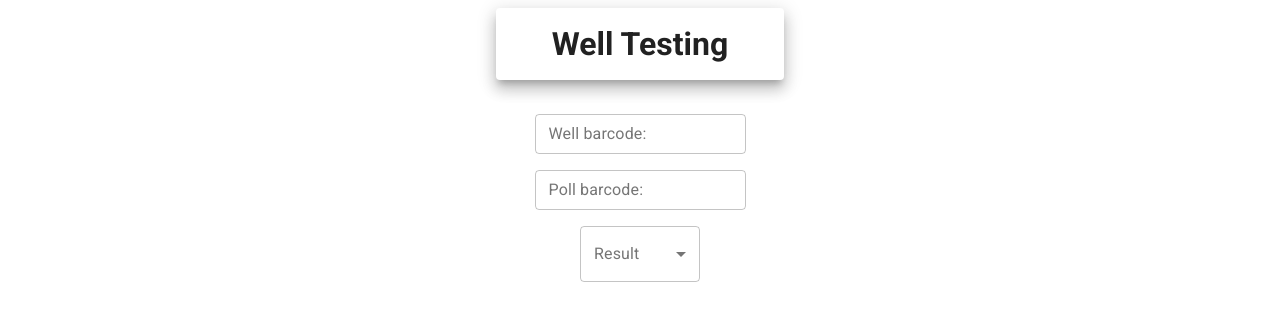
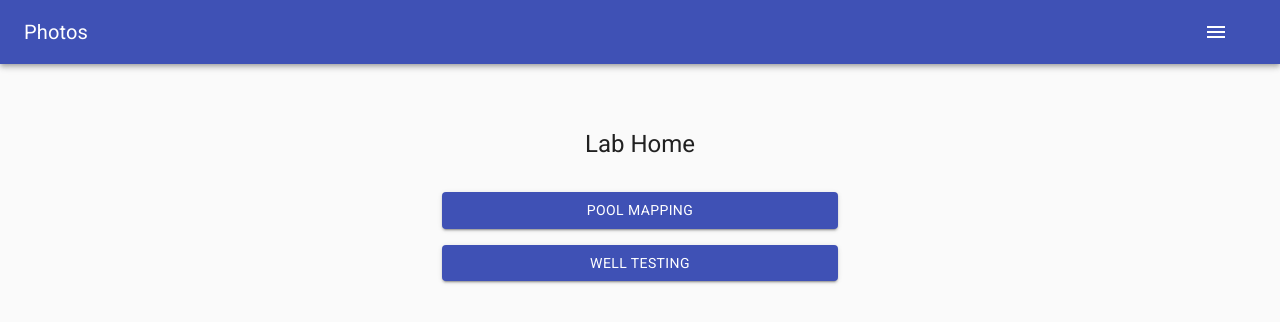
Before and after one commit to alawngnome/COVID-testing, a React (Create React App) app: page /labhome in a window 1280 px wide. Shown: the top 322 px of the page. Built offline with nearby package versions, Linux system fonts and the light colour scheme.

Commit message:
navbar changes

```diff
--- a/src/App.js
+++ b/src/App.js
@@ -1,17 +1,31 @@
 import Login from './Components/Login.js';
+import EELogin from './Components/EELogin.js';
 import TestCollection from './Components/TestCollection.js';
+
+import React from "react";
+import PoolMapping from './Components/PoolMapping';
 import WellTesting from './Components/WellTesting';
-import LabHome from './Components/LabHome.js';
-import PoolMapping from './Components/PoolMapping';
+import LabHome from './Components/LabHome';
+import Header from "./Components/Navbar";
+import { BrowserRouter, Route, Switch } from "react-router-dom";
+import { makeStyles } from "@material-ui/core/styles";
+
+const useStyles = makeStyles({});
 
 function App() {
-  //return <TestCollection />;
-  // return <LabHome />;
-  // return <WellTesting />;
-  //return <LabHome />;
-  return <WellTesting />;
-  //return <Login />;
-  //return <EELogin />;
+  const classes = useStyles();
+  return (
+    <div className={classes.container}>
+      <BrowserRouter>
+      <Header />
+      <Switch>
+        <Route path="/labhome"  component = {LabHome}/>
+        <Route path="/poolmapping"  component = {PoolMapping}/>
+        <Route path="/welltesting" component = {WellTesting} />
+      </Switch>
+      </BrowserRouter>
+    </div>
+  );
 }
 
 export default App;
--- a/src/Components/LabHome.js
+++ b/src/Components/LabHome.js
@@ -9,30 +9,88 @@ import {
 import PoolMapping from './PoolMapping';
 import WellTesting from './WellTesting';
 
-//maybe a better name for this would be LabHomeNav
+import React from 'react';
+
+import Button from '@material-ui/core/Button';
+import CssBaseline from '@material-ui/core/CssBaseline';
+import Typography from '@material-ui/core/Typography';
+import { makeStyles } from '@material-ui/core/styles';
+import Container from '@material-ui/core/Container';
+
+
+//Navbar
+import AppBar from "@material-ui/core/AppBar";
+import Toolbar from "@material-ui/core/Toolbar";
+import IconButton from "@material-ui/core/IconButton";
+import MenuIcon from "@material-ui/icons/Menu";
+import MenuItem from "@material-ui/core/MenuItem";
+import Menu from "@material-ui/core/Menu";
+import { withRouter } from "react-router-dom";
+
+
+const useStyles = makeStyles((theme) => ({
+  paper: {
+    marginTop: theme.spacing(8),
+    display: 'flex',
+    flexDirection: 'column',
+    alignItems: 'center',
+  },
+  avatar: {
+    margin: theme.spacing(1),
+    backgroundColor: theme.palette.secondary.main,
+  },
+  form: {
+    width: '100%', // Fix IE 11 issue.
+    marginTop: theme.spacing(1),
+  },
+  submit: {
+    margin: theme.spacing(3, 0, 2),
+  },
+
+  //Navbar CSS
+  root: {
+    flexGrow: 1
+  },
+  menuButton: {
+    marginRight: theme.spacing(2)
+  },
+  title: {
+    flexGrow: 1
+  },
+  headerOptions: {
+    display: "flex",
+    flex: 1,
+    justifyContent: "space-evenly"
+  },
+}));
+
 export default function LabHome() {
+  const classes = useStyles();
+
   return (
-    <Router>
-      <nav>
-        <Link to='/'>Lab Home</Link> |{' '}
-        <Link to='/poolmapping'>Pool Mapping</Link> |{' '}
-        <Link to='/welltesting'>Well Testing</Link>
-      </nav>
-      <Switch>
-        <Route path='/poolmapping'>
-          <PoolMapping />
-        </Route>
-        <Route path='/welltesting'>
-          <WellTesting />
-        </Route>
-        <Route path='/'>
-          <LabHomeInfo />
-        </Route>
-      </Switch>
-    </Router>
+    <Container component='main' maxWidth='xs'>
+      <CssBaseline />
+      <div className={classes.paper}>
+        <Typography component='h1' variant='h5'>
+          Lab Home
+        </Typography>
+        <form className={classes.form} noValidate>
+          <div>
+            <Button
+              type='collector'
+              fullWidth
+              variant='contained'
+              color='primary'
+              className={classes.submit}
+            >
+              Pool Mapping
+            </Button>
+            <Button type='lab' fullWidth variant='contained' color='primary'>
+              Well Testing
+            </Button>
+          </div>
+        </form>
+      </div>
+    </Container>
   );
 }
-
-function LabHomeInfo() {
-  return <h2>Select a page to navigate to.</h2>;
-}
--- /dev/null
+++ b/src/Components/Navbar.js
@@ -0,0 +1,149 @@
+import {
+    BrowserRouter as Router,
+    Switch,
+    Route,
+    Link,
+    useRouteMatch,
+    useParams,
+  } from 'react-router-dom';
+  import PoolMapping from './PoolMapping';
+  import WellTesting from './WellTesting';
+
+  import React from 'react';
+
+  import Button from '@material-ui/core/Button';
+  import CssBaseline from '@material-ui/core/CssBaseline';
+  import Typography from '@material-ui/core/Typography';
+  import { makeStyles } from '@material-ui/core/styles';
+  import Container from '@material-ui/core/Container';
+
+
+  //Navbar
+  import AppBar from "@material-ui/core/AppBar";
+  import Toolbar from "@material-ui/core/Toolbar";
+  import IconButton from "@material-ui/core/IconButton";
+  import MenuIcon from "@material-ui/icons/Menu";
+  import MenuItem from "@material-ui/core/MenuItem";
+  import Menu from "@material-ui/core/Menu";
+  import { withRouter } from "react-router-dom";
+
+
+  const useStyles = makeStyles((theme) => ({
+    paper: {
+      marginTop: theme.spacing(8),
+      display: 'flex',
+      flexDirection: 'column',
+      alignItems: 'center',
+    },
+    avatar: {
+      margin: theme.spacing(1),
+      backgroundColor: theme.palette.secondary.main,
+    },
+    form: {
+      width: '100%', // Fix IE 11 issue.
+      marginTop: theme.spacing(1),
+    },
+    submit: {
+      margin: theme.spacing(3, 0, 2),
+    },
+
+    //Navbar CSS
+    root: {
+      flexGrow: 1
+    },
+    menuButton: {
+      marginRight: theme.spacing(2)
+    },
+    title: {
+      flexGrow: 1
+    },
+    headerOptions: {
+      display: "flex",
+      flex: 1,
+      justifyContent: "space-evenly"
+    },
+  }));
+
+
+  const Header = (props) => {
+    const { history } = props;
+    const classes = useStyles();
+    const [anchorEl, setAnchorEl] = React.useState(null);
+    const open = Boolean(anchorEl);
+
+    const handleMenu = (event) => {
+      setAnchorEl(event.currentTarget);
+    };
+
+    const handleMenuClick = (pageURL) => {
+      history.push(pageURL);
+      setAnchorEl(null);
+    };
+
+    const handleButtonClick = (pageURL) => {
+      history.push(pageURL);
+    };
+
+    const menuItems = [
+      {
+        menuTitle: "Lab Home",
+        pageURL: "/labhome"
+      },
+      {
+        menuTitle: "Pool Mapping",
+        pageURL: "/poolmapping"
+      },
+      {
+        menuTitle: "Well Testing",
+        pageURL: "/welltesting"
+      }
+    ];
+
+    return (
+      <div className={classes.root}>
+        <AppBar position="static">
+          <Toolbar>
+            <Typography variant="h6" className={classes.title}>
+              Photos
+            </Typography>
+            <IconButton
+              edge="start"
+              className={classes.menuButton}
+              color="inherit"
+              aria-label="menu"
+              onClick={handleMenu}
+            >
+              <MenuIcon />
+            </IconButton>
+            <Menu
+              id="menu-appbar"
+              anchorEl={anchorEl}
+              anchorOrigin={{
+                vertical: "top",
+                horizontal: "right"
+              }}
+              keepMounted
+              transformOrigin={{
+                vertical: "top",
+                horizontal: "right"
+              }}
+              open={open}
+              onClose={() => setAnchorEl(null)}
+            >
+              {menuItems.map((menuItem) => {
+                const { menuTitle, pageURL } = menuItem;
+                return (
+                  <MenuItem onClick={() => handleMenuClick(pageURL)}>
+                    {menuTitle}
+                  </MenuItem>
+                );
+              })}
+            </Menu>
+          </Toolbar>
+        </AppBar>
+      </div>
+    );
+  };
+
+
+export default withRouter(Header);
```
